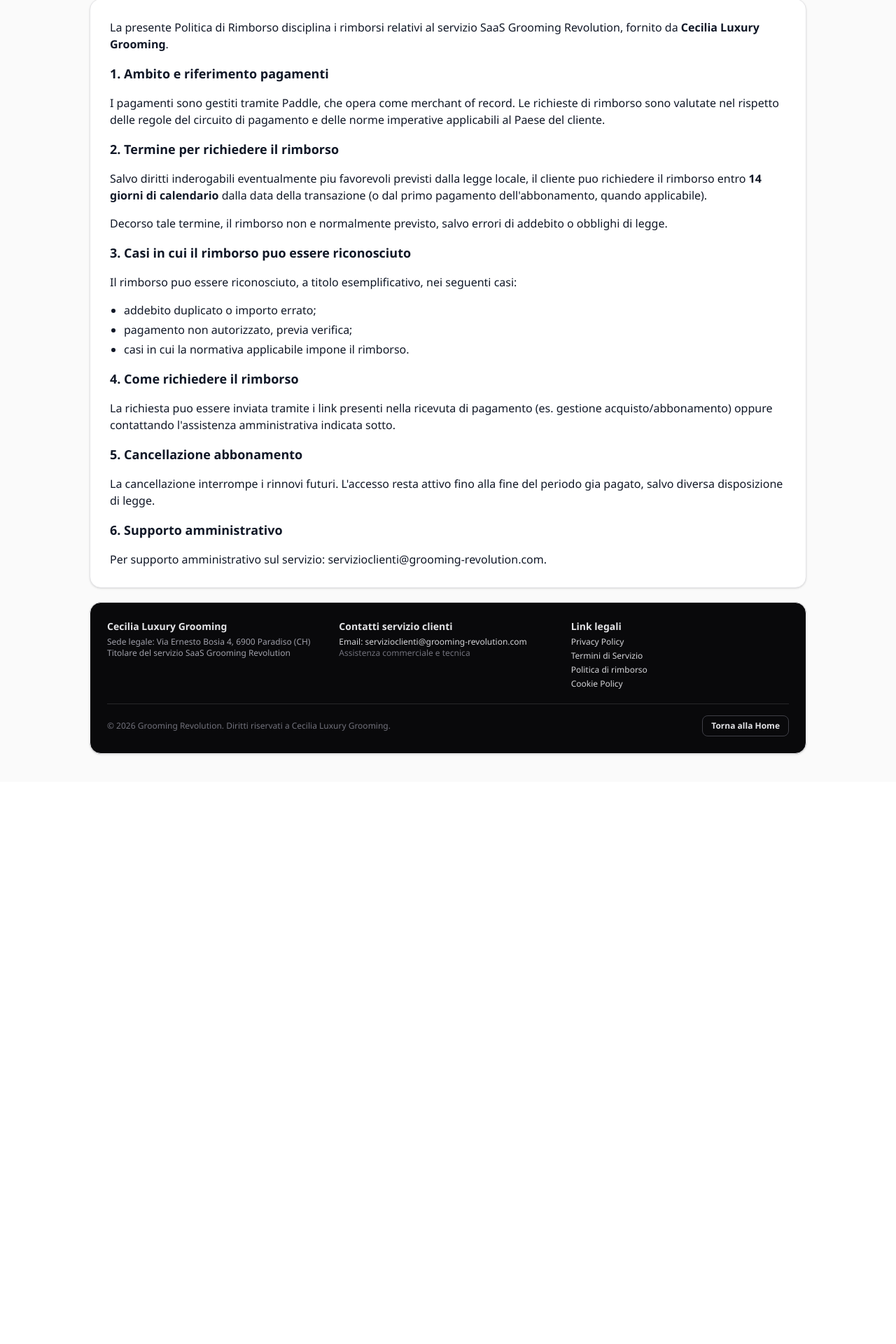
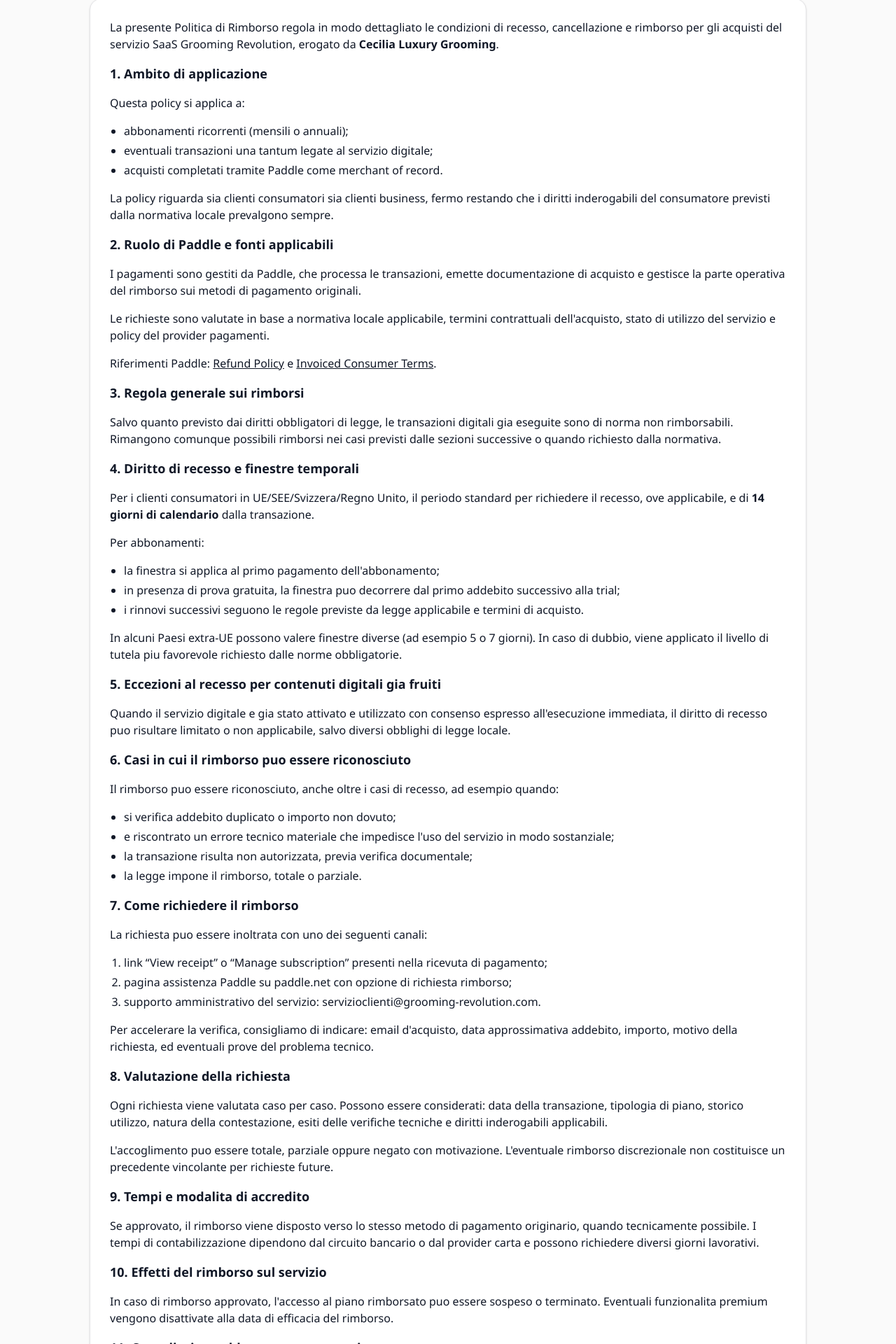
Before and after one commit to graphixalex/grooming-revolution, a Next.js app: page /refund-policy in a window 1280 px wide. Shown: the part 285-2205 px from the top of the page at 70% size. Before the commit the page ends 1402 px from the top, so only its background shows below. Built offline with nearby package versions, Linux system fonts and the light colour scheme; no server answers.

Commit message:
legal: expand refund policy with detailed Paddle-aligned structure

```diff
--- a/app/refund-policy/page.tsx
+++ b/app/refund-policy/page.tsx
@@ -5,52 +5,140 @@
     <LegalShell title="Politica di rimborso" updatedAt="24 marzo 2026">
       <div className="space-y-4">
         <p>
-          La presente Politica di Rimborso disciplina i rimborsi relativi al servizio SaaS Grooming Revolution,
-          fornito da <strong>Cecilia Luxury Grooming</strong>.
+          La presente Politica di Rimborso regola in modo dettagliato le condizioni di recesso, cancellazione e rimborso per gli acquisti
+          del servizio SaaS Grooming Revolution, erogato da <strong>Cecilia Luxury Grooming</strong>.
         </p>
 
-        <h2 className="text-lg font-semibold">1. Ambito e riferimento pagamenti</h2>
+        <h2 className="text-lg font-semibold">1. Ambito di applicazione</h2>
+        <p>Questa policy si applica a:</p>
+        <ul className="list-disc space-y-1 pl-5">
+          <li>abbonamenti ricorrenti (mensili o annuali);</li>
+          <li>eventuali transazioni una tantum legate al servizio digitale;</li>
+          <li>acquisti completati tramite Paddle come merchant of record.</li>
+        </ul>
         <p>
-          I pagamenti sono gestiti tramite Paddle, che opera come merchant of record.
-          Le richieste di rimborso sono valutate nel rispetto delle regole del circuito di pagamento
-          e delle norme imperative applicabili al Paese del cliente.
+          La policy riguarda sia clienti consumatori sia clienti business, fermo restando che i diritti inderogabili del consumatore
+          previsti dalla normativa locale prevalgono sempre.
         </p>
 
-        <h2 className="text-lg font-semibold">2. Termine per richiedere il rimborso</h2>
+        <h2 className="text-lg font-semibold">2. Ruolo di Paddle e fonti applicabili</h2>
         <p>
-          Salvo diritti inderogabili eventualmente piu favorevoli previsti dalla legge locale,
-          il cliente puo richiedere il rimborso entro <strong>14 giorni di calendario</strong> dalla data della transazione
-          (o dal primo pagamento dell&apos;abbonamento, quando applicabile).
+          I pagamenti sono gestiti da Paddle, che processa le transazioni, emette documentazione di acquisto e gestisce la parte
+          operativa del rimborso sui metodi di pagamento originali.
         </p>
         <p>
-          Decorso tale termine, il rimborso non e normalmente previsto, salvo errori di addebito o obblighi di legge.
+          Le richieste sono valutate in base a normativa locale applicabile, termini contrattuali dell&apos;acquisto,
+          stato di utilizzo del servizio e policy del provider pagamenti.
+        </p>
+        <p>
+          Riferimenti Paddle:{" "}
+          <a className="underline" href="https://www.paddle.com/legal/refund-policy" target="_blank" rel="noreferrer">
+            Refund Policy
+          </a>{" "}
+          e{" "}
+          <a className="underline" href="https://www.paddle.com/legal/invoiced-consumer-terms" target="_blank" rel="noreferrer">
+            Invoiced Consumer Terms
+          </a>
+          .
         </p>
 
-        <h2 className="text-lg font-semibold">3. Casi in cui il rimborso puo essere riconosciuto</h2>
+        <h2 className="text-lg font-semibold">3. Regola generale sui rimborsi</h2>
         <p>
-          Il rimborso puo essere riconosciuto, a titolo esemplificativo, nei seguenti casi:
+          Salvo quanto previsto dai diritti obbligatori di legge, le transazioni digitali gia eseguite sono di norma non rimborsabili.
+          Rimangono comunque possibili rimborsi nei casi previsti dalle sezioni successive o quando richiesto dalla normativa.
         </p>
+
+        <h2 className="text-lg font-semibold">4. Diritto di recesso e finestre temporali</h2>
+        <p>
+          Per i clienti consumatori in UE/SEE/Svizzera/Regno Unito, il periodo standard per richiedere il recesso, ove applicabile,
+          e di <strong>14 giorni di calendario</strong> dalla transazione.
+        </p>
+        <p>Per abbonamenti:</p>
         <ul className="list-disc space-y-1 pl-5">
-          <li>addebito duplicato o importo errato;</li>
-          <li>pagamento non autorizzato, previa verifica;</li>
-          <li>casi in cui la normativa applicabile impone il rimborso.</li>
+          <li>la finestra si applica al primo pagamento dell&apos;abbonamento;</li>
+          <li>in presenza di prova gratuita, la finestra puo decorrere dal primo addebito successivo alla trial;</li>
+          <li>i rinnovi successivi seguono le regole previste da legge applicabile e termini di acquisto.</li>
+        </ul>
+        <p>
+          In alcuni Paesi extra-UE possono valere finestre diverse (ad esempio 5 o 7 giorni). In caso di dubbio, viene applicato il livello
+          di tutela piu favorevole richiesto dalle norme obbligatorie.
+        </p>
+
+        <h2 className="text-lg font-semibold">5. Eccezioni al recesso per contenuti digitali gia fruiti</h2>
+        <p>
+          Quando il servizio digitale e gia stato attivato e utilizzato con consenso espresso all&apos;esecuzione immediata,
+          il diritto di recesso puo risultare limitato o non applicabile, salvo diversi obblighi di legge locale.
+        </p>
+
+        <h2 className="text-lg font-semibold">6. Casi in cui il rimborso puo essere riconosciuto</h2>
+        <p>Il rimborso puo essere riconosciuto, anche oltre i casi di recesso, ad esempio quando:</p>
+        <ul className="list-disc space-y-1 pl-5">
+          <li>si verifica addebito duplicato o importo non dovuto;</li>
+          <li>e riscontrato un errore tecnico materiale che impedisce l&apos;uso del servizio in modo sostanziale;</li>
+          <li>la transazione risulta non autorizzata, previa verifica documentale;</li>
+          <li>la legge impone il rimborso, totale o parziale.</li>
         </ul>
 
-        <h2 className="text-lg font-semibold">4. Come richiedere il rimborso</h2>
+        <h2 className="text-lg font-semibold">7. Come richiedere il rimborso</h2>
+        <p>La richiesta puo essere inoltrata con uno dei seguenti canali:</p>
+        <ol className="list-decimal space-y-1 pl-5">
+          <li>link “View receipt” o “Manage subscription” presenti nella ricevuta di pagamento;</li>
+          <li>pagina assistenza Paddle su paddle.net con opzione di richiesta rimborso;</li>
+          <li>supporto amministrativo del servizio: servizioclienti@grooming-revolution.com.</li>
+        </ol>
         <p>
-          La richiesta puo essere inviata tramite i link presenti nella ricevuta di pagamento
-          (es. gestione acquisto/abbonamento) oppure contattando l&apos;assistenza amministrativa indicata sotto.
+          Per accelerare la verifica, consigliamo di indicare: email d&apos;acquisto, data approssimativa addebito, importo, motivo della richiesta,
+          ed eventuali prove del problema tecnico.
         </p>
 
-        <h2 className="text-lg font-semibold">5. Cancellazione abbonamento</h2>
+        <h2 className="text-lg font-semibold">8. Valutazione della richiesta</h2>
+        <p>
+          Ogni richiesta viene valutata caso per caso. Possono essere considerati: data della transazione, tipologia di piano,
+          storico utilizzo, natura della contestazione, esiti delle verifiche tecniche e diritti inderogabili applicabili.
+        </p>
+        <p>
+          L&apos;accoglimento puo essere totale, parziale oppure negato con motivazione. L&apos;eventuale rimborso discrezionale non costituisce
+          un precedente vincolante per richieste future.
+        </p>
+
+        <h2 className="text-lg font-semibold">9. Tempi e modalita di accredito</h2>
+        <p>
+          Se approvato, il rimborso viene disposto verso lo stesso metodo di pagamento originario, quando tecnicamente possibile.
+          I tempi di contabilizzazione dipendono dal circuito bancario o dal provider carta e possono richiedere diversi giorni lavorativi.
+        </p>
+
+        <h2 className="text-lg font-semibold">10. Effetti del rimborso sul servizio</h2>
+        <p>
+          In caso di rimborso approvato, l&apos;accesso al piano rimborsato puo essere sospeso o terminato.
+          Eventuali funzionalita premium vengono disattivate alla data di efficacia del rimborso.
+        </p>
+
+        <h2 className="text-lg font-semibold">11. Cancellazione abbonamento e non rinnovo</h2>
         <p>
           La cancellazione interrompe i rinnovi futuri. L&apos;accesso resta attivo fino alla fine del periodo gia pagato,
           salvo diversa disposizione di legge.
         </p>
+        <p>La cancellazione dell&apos;abbonamento non equivale automaticamente a rimborso per periodi gia addebitati.</p>
 
-        <h2 className="text-lg font-semibold">6. Supporto amministrativo</h2>
+        <h2 className="text-lg font-semibold">12. Chargeback e contestazioni bancarie</h2>
         <p>
-          Per supporto amministrativo sul servizio: servizioclienti@grooming-revolution.com.
+          Prima di avviare un chargeback, raccomandiamo di aprire una richiesta diretta di supporto/rimborso.
+          In caso di contestazione bancaria attiva, l&apos;accesso al servizio puo essere temporaneamente limitato fino alla chiusura verifica.
+        </p>
+
+        <h2 className="text-lg font-semibold">13. Aggiornamenti della policy</h2>
+        <p>
+          Questa policy puo essere aggiornata per esigenze operative, normative o contrattuali.
+          La versione valida per ciascuna transazione e quella pubblicata al momento dell&apos;acquisto.
+        </p>
+
+        <h2 className="text-lg font-semibold">14. Contatti</h2>
+        <p>
+          Per supporto amministrativo o chiarimenti sulla presente policy:{" "}
+          <a className="underline" href="mailto:servizioclienti@grooming-revolution.com">
+            servizioclienti@grooming-revolution.com
+          </a>
+          .
         </p>
       </div>
     </LegalShell>
```
